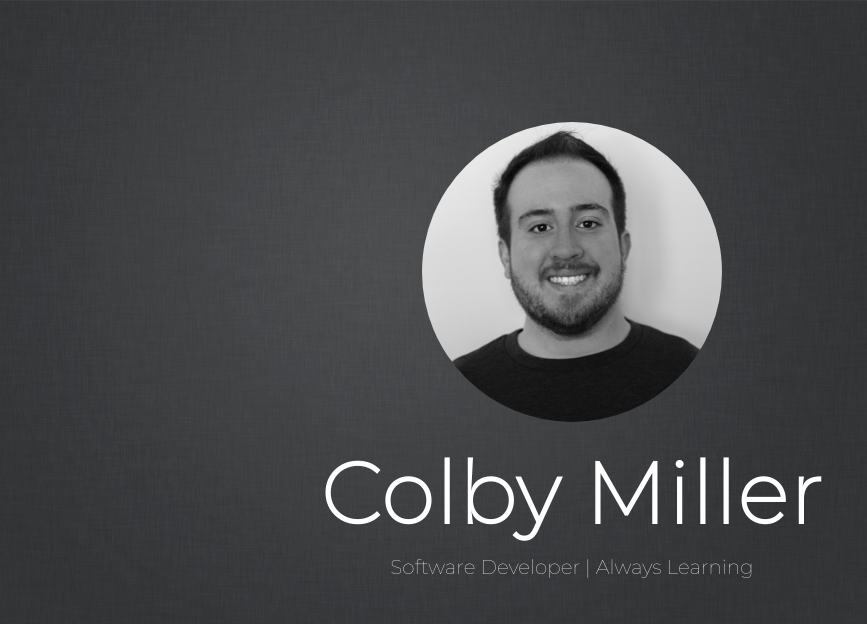
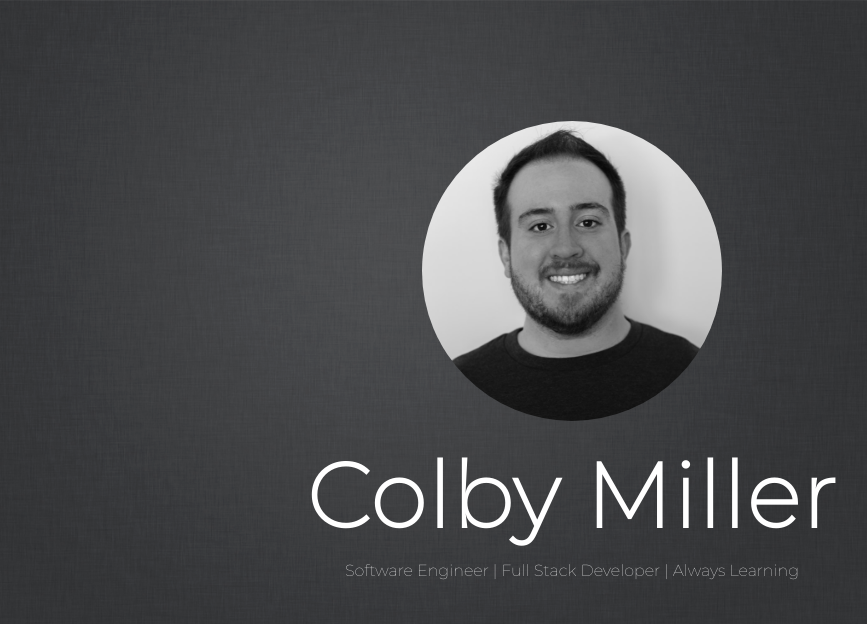
Before and after one commit to colbymillerdev/colbymillerdev.com, a Gatsby site: page / in a window 1280 px wide. Shown: the top 624 px of the page, without its empty margins (68-935 px from the left). Built offline with nearby package versions, Linux system fonts and the light colour scheme; Gatsby itself is replaced by a stand-in of ours.

Commit message:
Updated main page text and font sizing.

```diff
--- a/src/components/Layout.js
+++ b/src/components/Layout.js
@@ -36,13 +36,13 @@ const Wrapper = styled.div`
   & h1 {
     margin-top: 20px;
     margin-bottom: 10px;
-    font-size: 85px;
+    font-size: 90px;
     letter-spacing: 2px;
   }
 
   & p {
     margin-top: 0px;
-    font-size: 20px;
+    font-size: 16px;
   }
 `;
 
--- a/src/components/PersonalInfo.js
+++ b/src/components/PersonalInfo.js
@@ -3,7 +3,7 @@ import React from 'react';
 const PersonalInfo = () => (
   <React.Fragment>
     <h1>Colby Miller</h1>
-    <p>Software Developer | Always Learning</p>
+    <p>Software Engineer | Full Stack Developer | Always Learning</p>
   </React.Fragment>
 );
 
```
